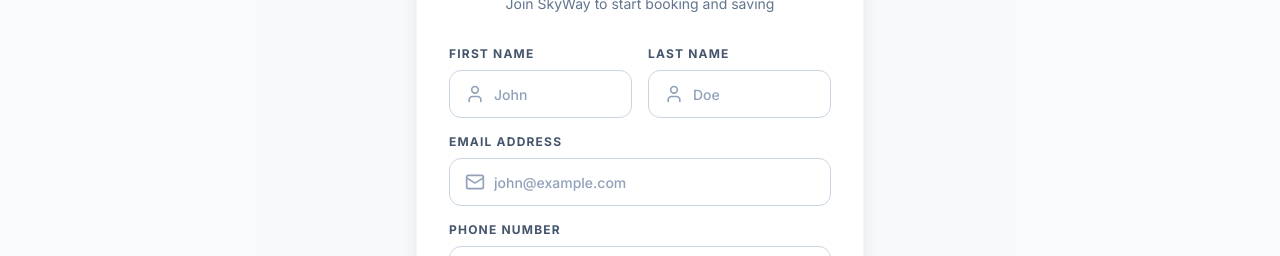
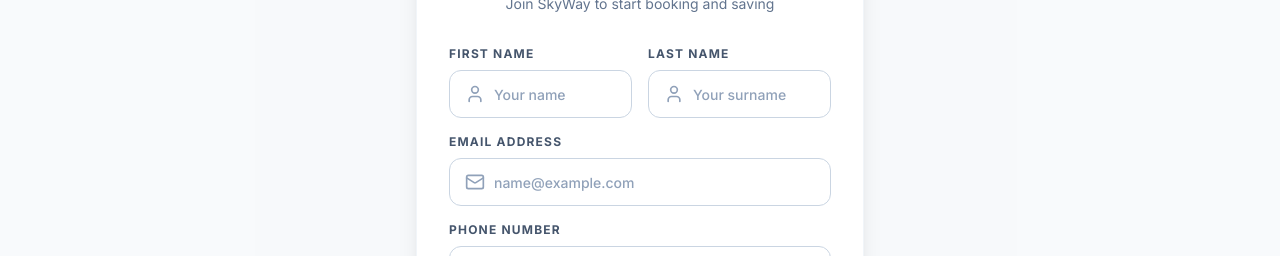
Before and after one commit to AmbyHasan/SkyWay, a React app in the folder Frontend/: page /register in a window 1280 px wide. Shown: the part 276-532 px from the top of the page. Built offline with nearby package versions, Linux system fonts and the light colour scheme; the HTML template or start-up script is replaced by a standard one.

Commit message:
Fix authentication page

```diff
--- a/Frontend/src/pages/auth/RegisterPage.jsx
+++ b/Frontend/src/pages/auth/RegisterPage.jsx
@@ -91,14 +91,14 @@
           <div className="grid grid-cols-1 sm:grid-cols-2 gap-4">
             <Input
               label="First Name"
-              placeholder="John"
+              placeholder="Your name"
               icon={User}
               error={errors.firstName?.message}
               {...register('firstName', { required: 'First name is required' })}
             />
             <Input
               label="Last Name"
-              placeholder="Doe"
+              placeholder="Your surname"
               icon={User}
               error={errors.lastName?.message}
               {...register('lastName', { required: 'Last name is required' })}
@@ -108,7 +108,7 @@
           <Input
             label="Email Address"
             type="email"
-            placeholder="john@example.com"
+            placeholder="name@example.com"
             icon={Mail}
             error={errors.email?.message}
             {...register('email', {
```
